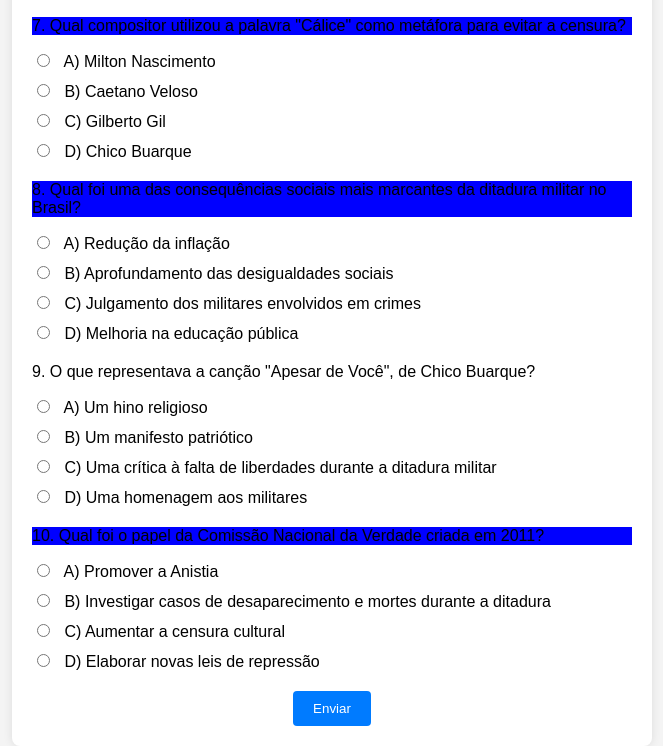
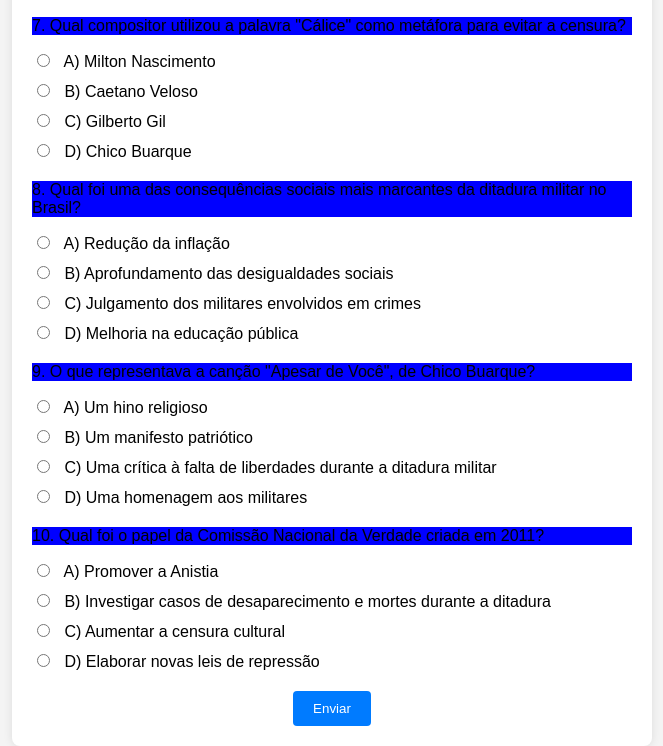
Before and after one commit to BrunoRNS/Quiz-123, a plain HTML site: page index.html in a window 1280 px wide. Shown: the part 1053-1799 px from the top of the page, without its empty margins (308-971 px from the left). Drawn offline with Linux system fonts and the light colour scheme.

Commit message:
Atualizar o index.html

```diff
--- a/index.html
+++ b/index.html
@@ -140,7 +140,7 @@
                 </ul>
             </div>
             <div class="quiz-question">
-                <p class="quiz-pp">9. O que representava a canção "Apesar de Você", de Chico Buarque?</p>
+                <p class="quiz-qq">9. O que representava a canção "Apesar de Você", de Chico Buarque?</p>
                 <ul class="quiz-options">
                     <li><input type="radio" name="q9" value="A"> A) Um hino religioso</li>
                     <li><input type="radio" name="q9" value="B"> B) Um manifesto patriótico</li>
```
